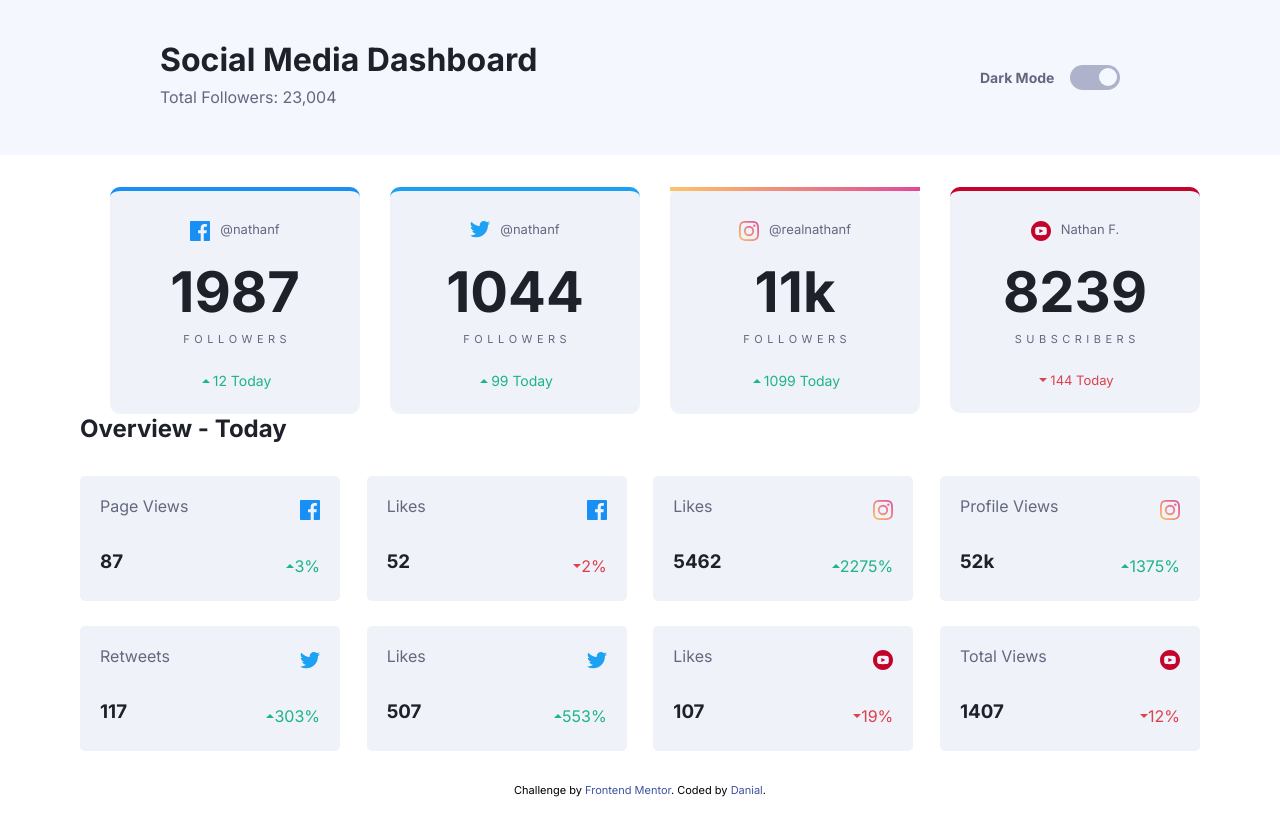
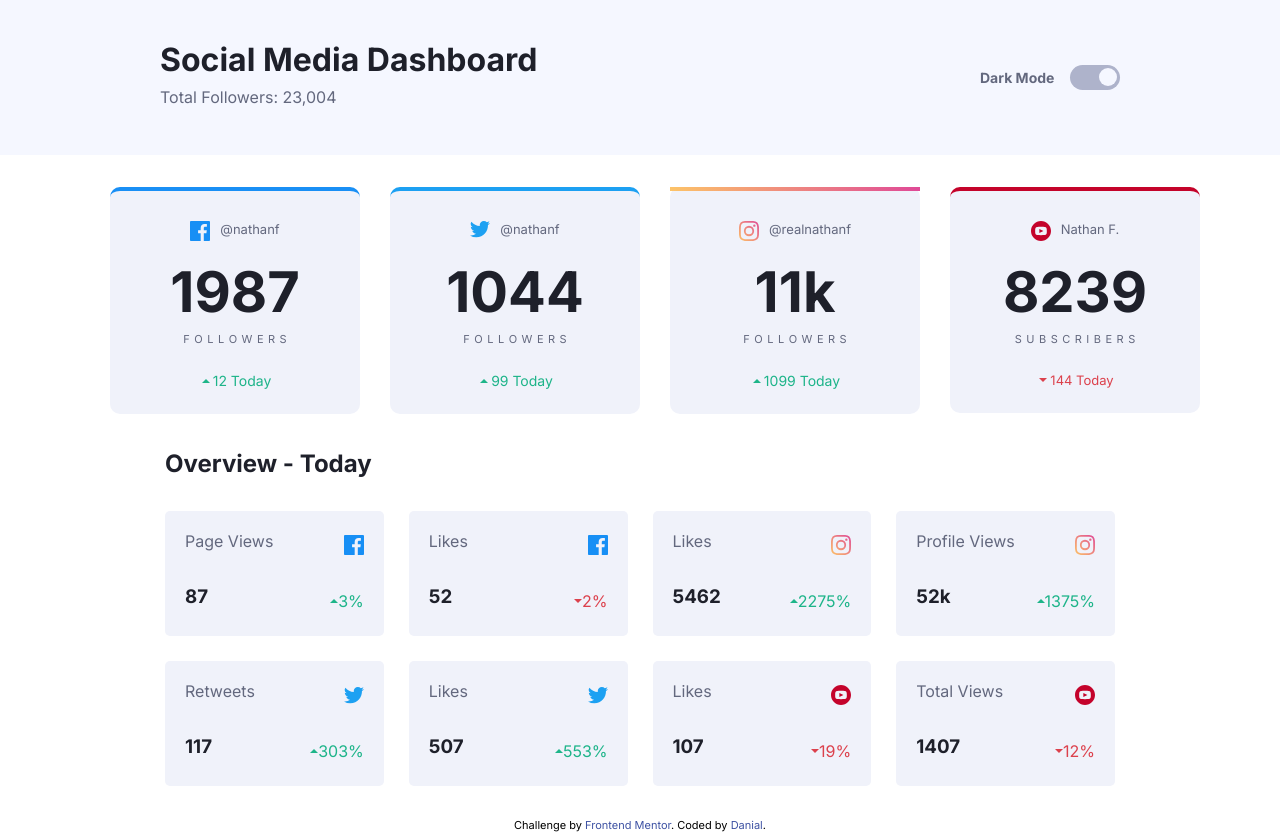
Before and after one commit to danielashjari/dark-light-mode-toggle, a website: page index.html in a window 1280 px wide. Before the commit the page ends 800 px from the top, so only its background shows below. Drawn offline with nearby package versions, Linux system fonts and the light colour scheme; files that its build step writes are made by us from their sources.

Commit message:
fix overview 1

```diff
--- a/app/scss/components/overview.scss
+++ b/app/scss/components/overview.scss
@@ -1,14 +1,16 @@
 @use '../util' as *;
 
 .overview {
+    margin: rem(35) 5.3125rem 0 5.3125rem;
+
     .overview-box {
-        @include flex_box($wrap:wrap, $justify: space-between, $align: stretch);
-
+        display: flex;
         .overview-card {
             background-color: var(--card-bg);
             height: rem(125);
-            width: rem(260);
+            width: rem(270);
             margin-top: rem(25);
+            margin-left: rem(25);
             padding: rem(20);
             border-radius: rem(5);
             @include flex_box($direction:column, $justify:space-between, $align:stretch);
@@ -38,5 +40,9 @@
                 }
             }
         }
+
+        .first{
+            margin-left: 0;
+        }
     }
 }
--- a/app/scss/global/boilerplate.scss
+++ b/app/scss/global/boilerplate.scss
@@ -18,6 +18,9 @@ body {
 
     main{
         margin: 2rem 5rem;
+        display: flex;
+        justify-content: center;
+        flex-direction: column;
     }
 
     footer {
--- a/index.html
+++ b/index.html
@@ -114,7 +114,7 @@
 
       <div class="overview-box">
 
-        <div class="overview-card">
+        <div class="overview-card first">
           <section class="up">
             <p>Page Views</p>
             <img src="./images/icon-facebook.svg" alt="Facebook icon">
@@ -178,8 +178,10 @@
           </section>
 
         </div>
+      </div>
 
-        <div class="overview-card">
+      <div class="overview-box">
+        <div class="overview-card first">
           <section class="up">
             <p>Retweets</P>
             <img src="./images/icon-twitter.svg" alt="Twitter icon">
```
